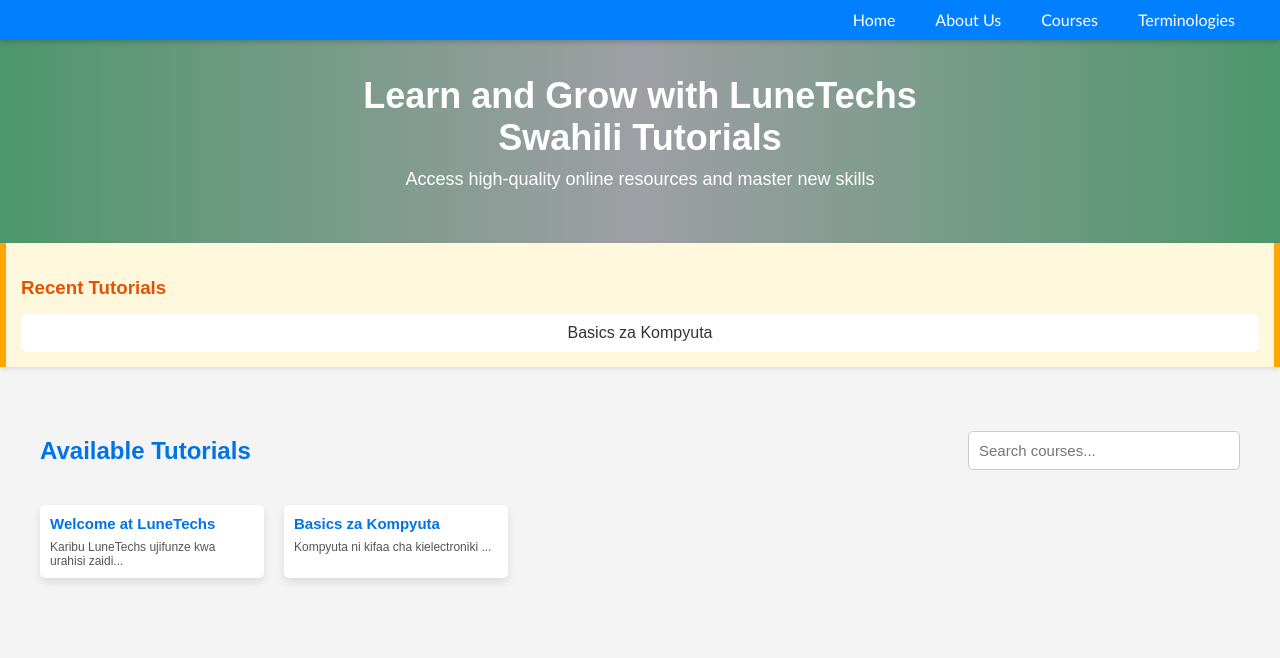
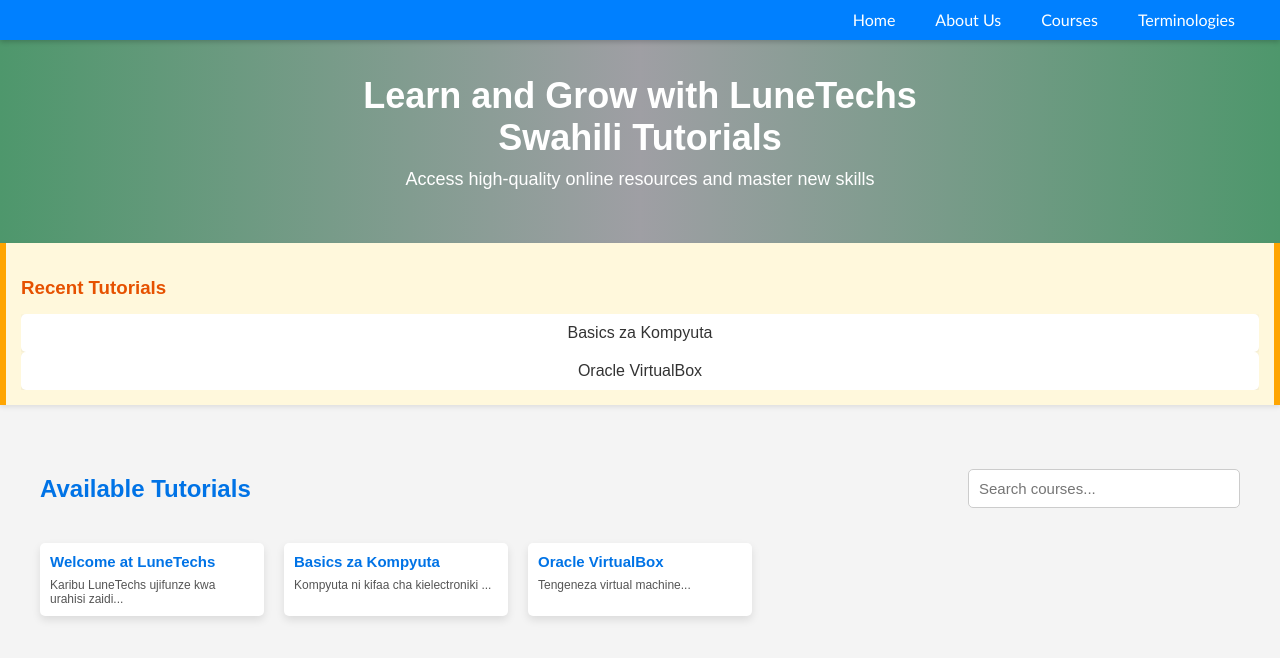
Before and after one commit to LuneValen/LuneTechs, a plain HTML site: page courses.html in a window 1280 px wide. Drawn offline with Linux system fonts and the light colour scheme.

Commit message:
Added new PDF decument

```diff
--- a/courses.html
+++ b/courses.html
@@ -376,6 +376,9 @@
   <div class="recent-grid">
     <span class="recent-item" onclick="openPreview('tutorials/comp_basics.pdf')">Basics za Kompyuta</span>
   </div>
+   <div class="recent-grid">
+    <span class="recent-item" onclick="openPreview('tutorials/VirtualBox.pdf')">Oracle VirtualBox</span>
+  </div>
 </div>
 
   <!-- Courses Section -->
@@ -394,6 +397,11 @@
       <div class="course-card" onclick="openPreview('tutorials/comp_basics.pdf')" data-date="2025-10-01">
         <h3>Basics za Kompyuta</h3>
         <p>Kompyuta ni kifaa cha kielectroniki ...</p>
+      </div>
+
+      <div class="course-card" onclick="openPreview('tutorials/VirtualBox.pdf')" data-date="2025-10-01">
+        <h3>Oracle VirtualBox</h3>
+        <p>Tengeneza virtual machine...</p>
       </div>
 
     </div>
```
Also changed, not shown: 1 other file.
